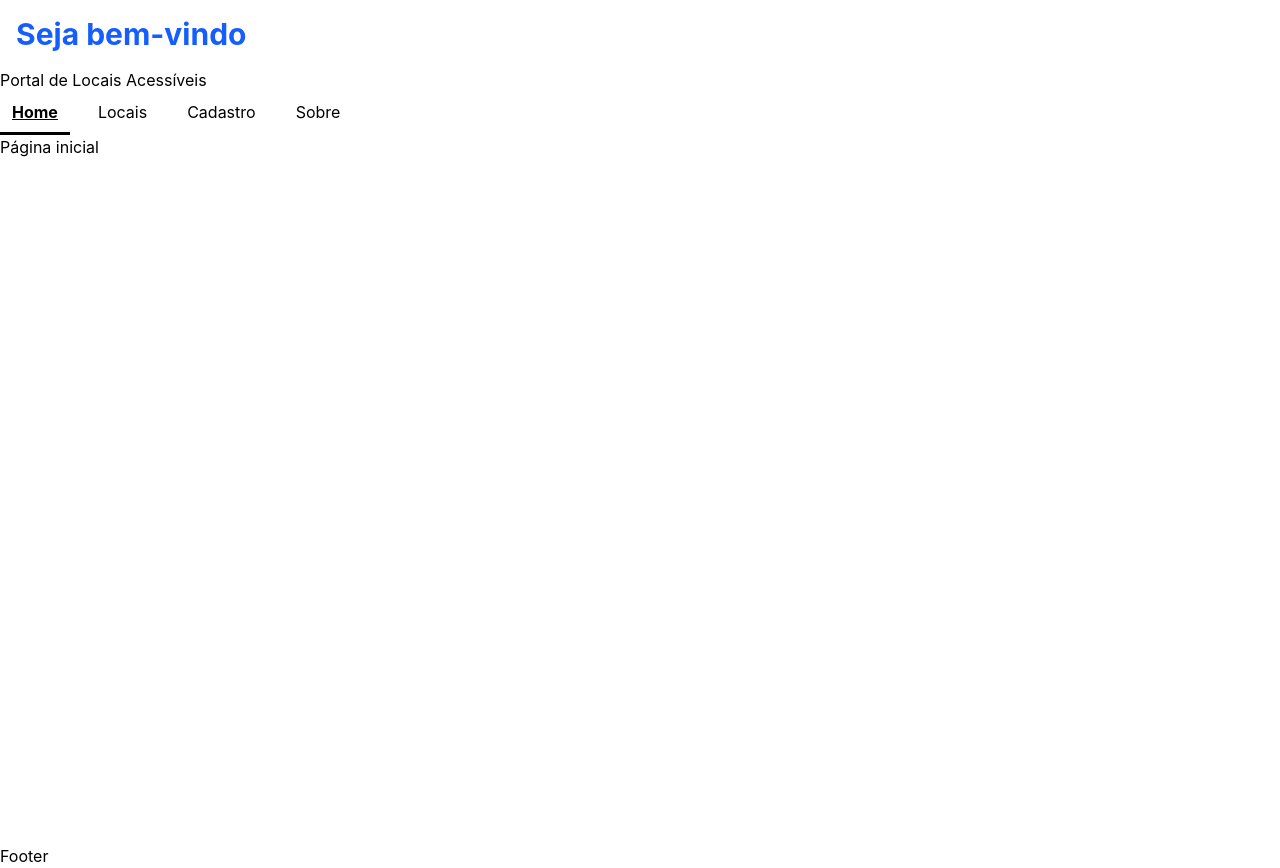
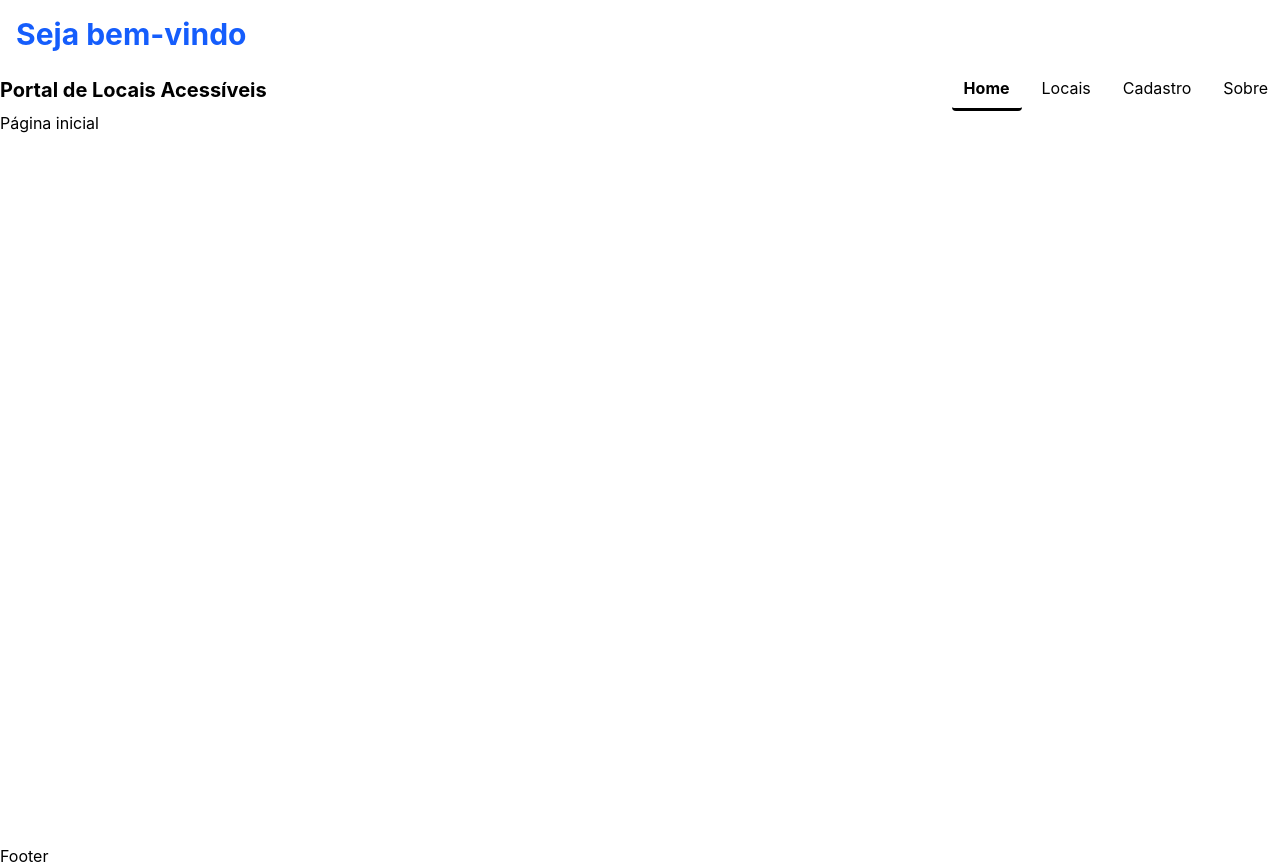
Before and after one commit to 1TDSPH-26/portal-locais-acessiveis, a React (Vite) app: page / in a window 1280 px wide. Built offline with nearby package versions, Linux system fonts and the light colour scheme; a web font is replaced by a local one.

Commit message:
feat: deletado arquivo incorreto, feita a implementação correta do menu no header

```diff
--- a/src/components/Header/Header.tsx
+++ b/src/components/Header/Header.tsx
@@ -1,6 +1,5 @@
 import { NavLink } from 'react-router'
 import { useEffect, useState } from 'react'
-import './Header.css'
 
 // Cada item daqui vira um link no menu
 // O "end" é usado quando queremos q a rota seja exata (ex: "/")
@@ -36,24 +35,38 @@ export default function Header() {
   }, [])
 
   return (
-    <header>
-      <h1>Portal de Locais Acessíveis</h1>
+    <header className="relative flex flex-wrap items-center justify-between gap-4">
+      <h1 className="text-xl font-bold">
+        Portal de Locais Acessíveis
+      </h1>
 
       <button
         type="button"
-        className="menu-mobile-button"
+        className="rounded p-2 focus-visible:outline-2 focus-visible:outline-offset-2 md:hidden"
         onClick={() => setMenuAberto((aberto) => !aberto)}
         aria-expanded={menuAberto}
         aria-controls="menu-mobile"
         aria-label={menuAberto ? 'Fechar menu' : 'Abrir menu'}
       >
-        ☰
+        <span aria-hidden="true">
+          {menuAberto ? '✕' : '☰'}
+        </span>
       </button>
 
-      <nav aria-label="Navegação principal">
+      <nav
+        className="w-full md:w-auto"
+        aria-label="Navegação principal"
+      >
         <ul
           id="menu-mobile"
-          className={menuAberto ? 'menu-aberto' : ''}
+          className={`
+            ${menuAberto ? 'flex' : 'hidden'}
+            absolute left-0 top-full z-50 w-full flex-col gap-2
+            bg-white p-4 shadow-md
+            md:static md:flex md:w-auto md:flex-row
+            md:items-center md:gap-2 md:bg-transparent
+            md:p-0 md:shadow-none
+          `}
         >
           {navItems.map(({ to, label, end }) => (
             <li key={to}>
@@ -61,15 +74,15 @@ export default function Header() {
                 to={to}
                 end={end}
                 onClick={() => setMenuAberto(false)}
-                style={({ isActive }) => ({
-                  display: 'inline-block',
-                  padding: '0.5rem 0.75rem',
-                  textDecoration: isActive ? 'underline' : 'none',
-                  fontWeight: isActive ? 700 : 400,
-                  borderBottom: isActive
-                    ? '3px solid currentColor'
-                    : '3px solid transparent',
-                })}
+                className={({ isActive }) => `
+                  inline-block rounded px-3 py-2
+                  focus-visible:outline-2
+                  focus-visible:outline-offset-2
+                  ${isActive
+                    ? 'border-b-[3px] border-current font-bold'
+                    : 'border-b-[3px] border-transparent'
+                  }
+                `}
               >
                 {label}
               </NavLink>
--- a/src/components/Header/header.css
+++ /dev/null
@@ -1,57 +0,0 @@
-nav ul {
-  display: flex;
-  gap: 1rem;
-  list-style: none;
-  margin: 0;
-  padding: 0;
-  flex-wrap: wrap;
-}
-
-.menu-mobile-button {
-  display: none;
-  padding: 0.5rem 0.75rem;
-  font-size: 1.5rem;
-  cursor: pointer;
-  background: transparent;
-  border: 1px solid currentColor;
-  border-radius: 4px;
-}
-
-/* =========================
-   MOBILE
-   320px até 767px
-   ========================= */
-
-@media (max-width: 767px) {
-  .menu-mobile-button {
-    display: block;
-  }
-
-  nav ul {
-    display: none;
-    flex-direction: column;
-    gap: 0.5rem;
-  }
-
-  nav ul.menu-aberto {
-    display: flex;
-  }
-}
-
-/* =========================
-   TABLET / DESKTOP
-   768px ou maior
-   ========================= */
-
-@media (min-width: 768px) {
-  nav ul {
-    display: flex;
-  }
-}
-
-/* Foco visível para teclado */
-
-.menu-mobile-button:focus-visible {
-  outline: 3px solid currentColor;
-  outline-offset: 2px;
-}
```
